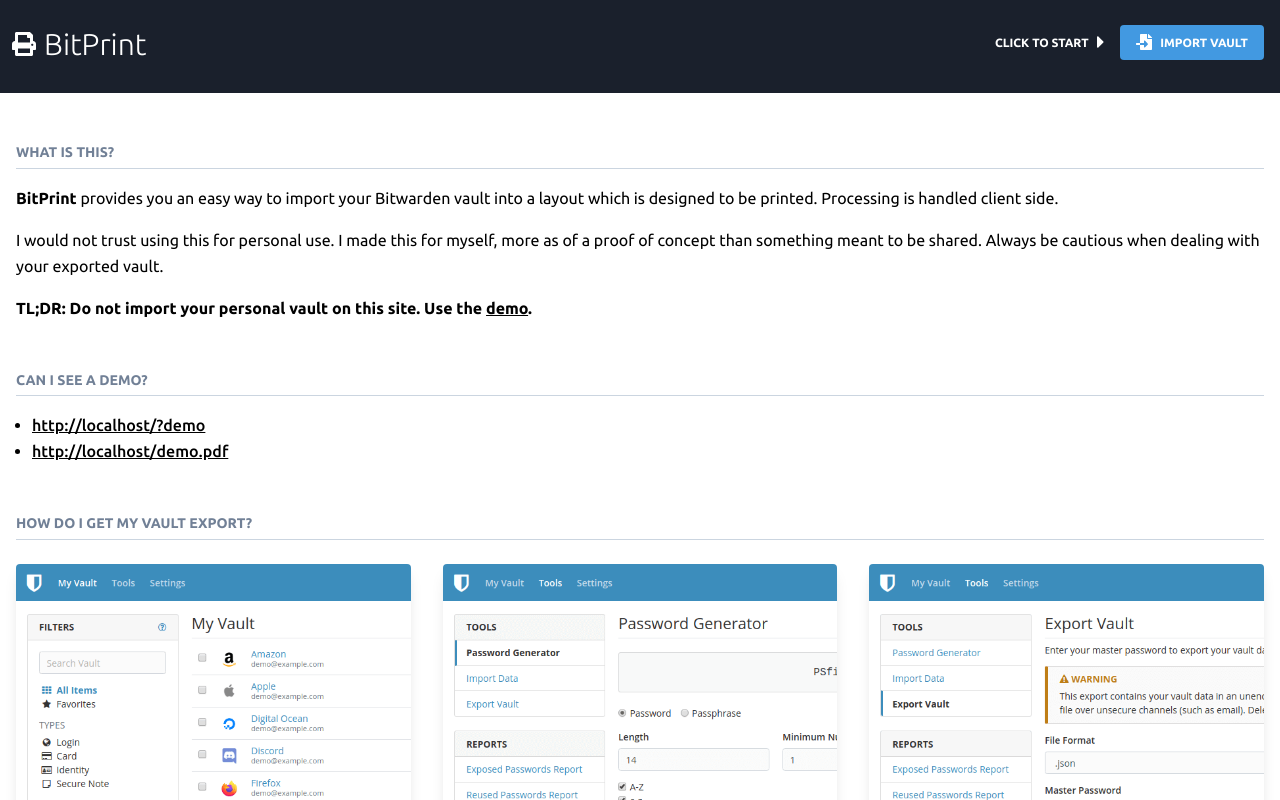
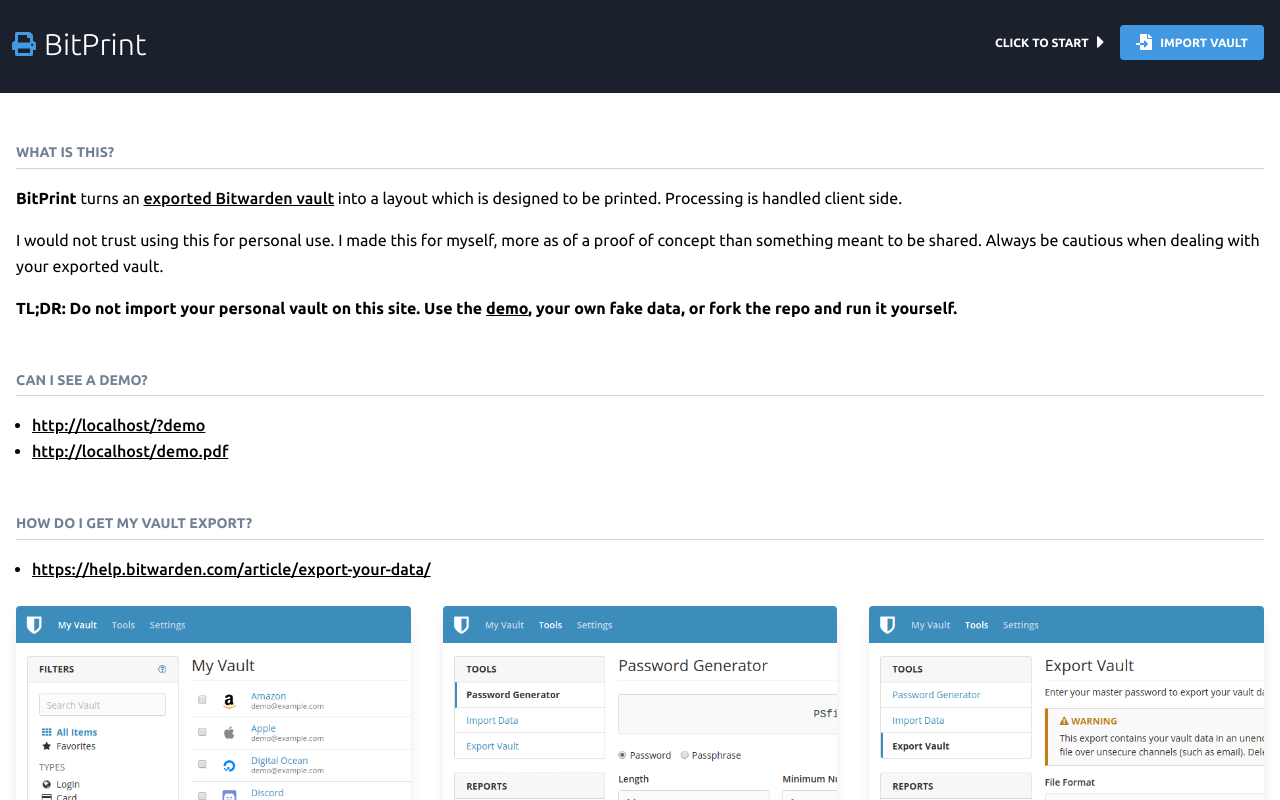
Before and after one commit to krestaino/bitprint, a React (Create React App) app in the folder client/: page / in a window 1280 px wide. Shown: the top 800 px of the page. Built offline with nearby package versions, Linux system fonts and the light colour scheme; the HTML template or start-up script is replaced by a standard one.

Commit message:
chore: update readme

```diff
--- a/client/src/App.js
+++ b/client/src/App.js
@@ -173,7 +173,7 @@
               })}
             >
               <h1 className="font-hairline text-2xl md:text-3xl mb-4 md:-mb-2 -m-1 flex items-center">
-                <PrintIcon className="h-6 mr-2" />
+                <PrintIcon className="h-6 mr-2 text-blue-500" />
                 <span>BitPrint</span>
               </h1>
               <div className="flex items-center font-bold uppercase">
--- a/client/src/components/Intro.js
+++ b/client/src/components/Intro.js
@@ -1,6 +1,5 @@
 import React, { Component } from 'react';
 
-import packageJson from '../../package.json';
 import Step1 from '../assets/step-1.png';
 import Step2 from '../assets/step-2.png';
 import Step3 from '../assets/step-3.png';
@@ -16,8 +15,15 @@
             What is this?
           </h2>
           <p className="mb-4">
-            <strong>BitPrint</strong> provides you an easy way to import your Bitwarden vault into a
-            layout which is designed to be printed. Processing is handled client side.
+            <strong>BitPrint</strong> turns an{' '}
+            <a
+              rel="noopener noreferrer"
+              target="_blank"
+              href="https://help.bitwarden.com/article/export-your-data/"
+            >
+              exported Bitwarden vault
+            </a>{' '}
+            into a layout which is designed to be printed. Processing is handled client side.
           </p>
           <p className="mb-4">
             I would not trust using this for personal use. I made this for myself, more as of a
@@ -30,7 +36,7 @@
               <a className="font-bold" href="/?demo">
                 demo
               </a>
-              .
+              , your own fake data, or fork the repo and run it yourself.
             </strong>
           </p>
         </section>
@@ -55,6 +61,18 @@
           <h2 className="border-b border-gray-400 pb-1 mb-4 text-gray-600 font-bold text-sm uppercase">
             How do I get my vault export?
           </h2>
+          <ul className="list-disc ml-4">
+            <li>
+              <a
+                className="mb-4 inline-block"
+                rel="noopener noreferrer"
+                target="_blank"
+                href="https://help.bitwarden.com/article/export-your-data/"
+              >
+                https://help.bitwarden.com/article/export-your-data/
+              </a>
+            </li>
+          </ul>
           <ol className="flex flex-col md:flex-row justify-center flex-wrap text-center md:-mt-8 flex-1 -mx-4">
             <li className="md:mt-6 flex-1">
               <div className="p-4">
```
Also changed, not shown: 1 other file (tests, documents, lock files or other folders).
